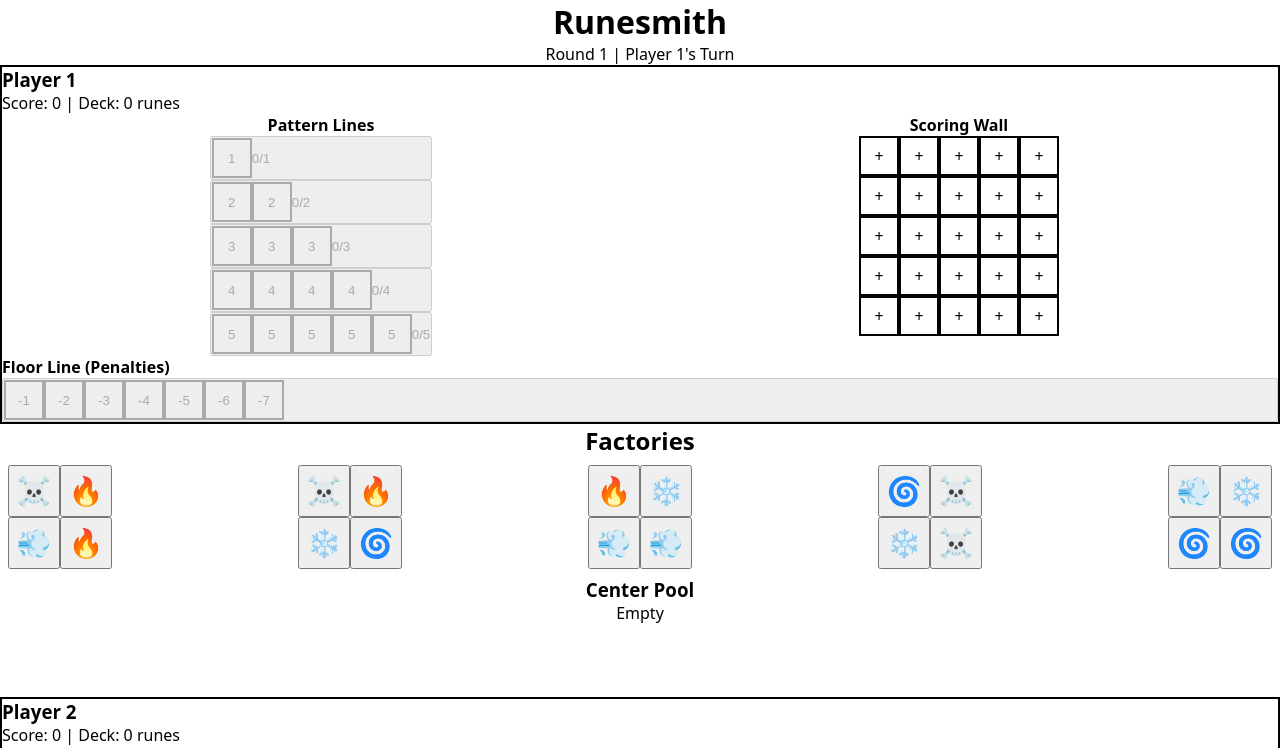
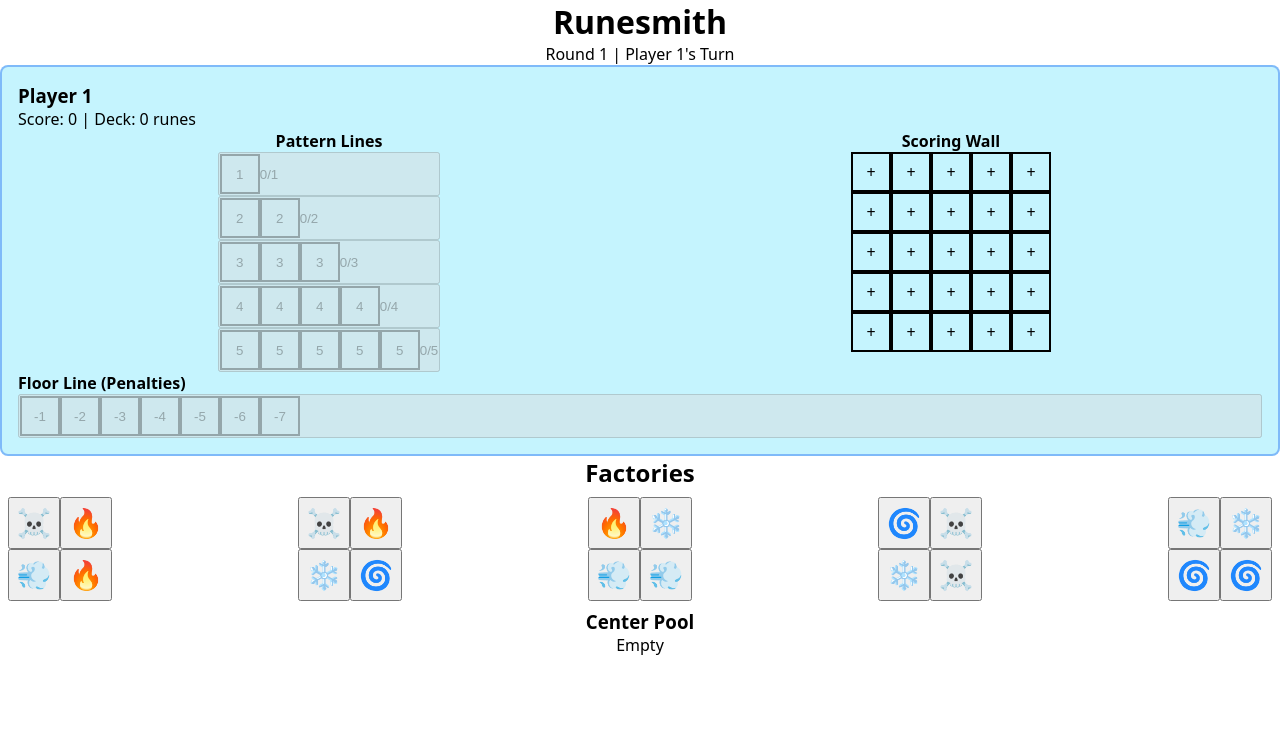
Before and after one commit to vlad92z/necromancer-web, a React (Vite) app: page / in a window 1280 px wide. Shown: the top 748 px of the page. Built offline with nearby package versions, Linux system fonts and the light colour scheme.

Commit message:
Refactor PlayerBoard styling to inline styles
Replaces Tailwind CSS class-based styling with inline style objects for the PlayerBoard component. This change allows dynamic styling based on the isActive prop, improving maintainability and flexibility.

```diff
--- a/src/features/gameplay/components/PlayerBoard.tsx
+++ b/src/features/gameplay/components/PlayerBoard.tsx
@@ -19,12 +19,12 @@ interface PlayerBoardProps {
 export function PlayerBoard({ player, isActive, onPlaceRunes, onPlaceRunesInFloor, selectedRuneType, canPlace }: PlayerBoardProps) {
   return (
     <div
-      className={`
-        p-4
-        rounded-lg
-        border-2
-        ${isActive ? 'border-blue-500 bg-gray-800' : 'border-gray-700 bg-gray-900'}
-      `}
+      style={{
+        padding: '16px',
+        borderRadius: '8px',
+        border: isActive ? '2px solid rgba(59, 130, 246, 0.5)' : 'white',
+        backgroundColor: isActive ? 'rgba(140, 233, 254, 0.5)' : 'white',
+      }}
     >
       <div className="mb-4">
         <h3 className="text-lg font-bold text-white">{player.name}</h3>
```
